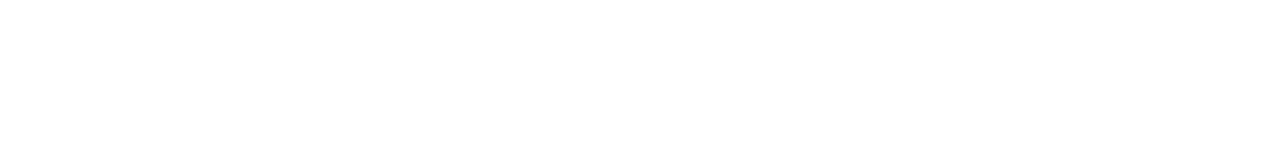
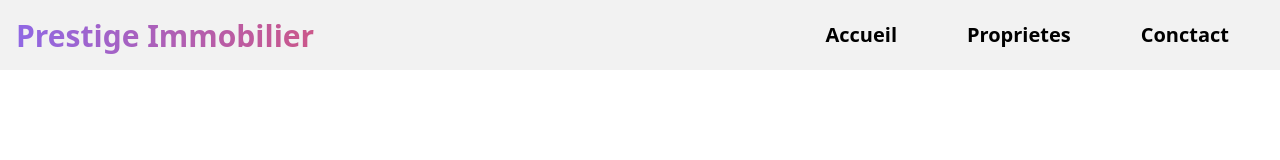
Before and after one commit to BAH1GIT/location_maison, a plain HTML site: page index.html in a window 1280 px wide. Drawn offline with nearby package versions, Linux system fonts and the light colour scheme.

Commit message:
mise en place de la navbar

```diff
--- a/index.html
+++ b/index.html
@@ -17,8 +17,15 @@
 </head>
 
 <body>
-    <header class="bah">
-
+    <header class="bah d-flex px-3 justify-content-between align-items-center">
+        <div class="logo ">
+            Prestige Immobilier
+        </div>
+        <ul class="menu d-flex  mb-0 list-unstyled align-items-center">
+            <li class=" "><a class="text-decoration-none " href="">Accueil</a></li>
+            <li class=" "><a class="text-decoration-none " href="">Proprietes</a></li>
+            <li class=" "><a class="text-decoration-none " href="">Conctact</a></li>
+        </ul>
     </header>
     <main>
 
--- a/styles.css
+++ b/styles.css
@@ -1,9 +1,51 @@
-*{
+* {
     margin: 0;
     padding: 0;
     box-sizing: border-box;
 }
 
-body{
-     font-family: "Poppins", sans-serif;
+body {
+    font-family: "Poppins", sans-serif;
 }
+
+header {
+    height: 70px;
+    background: #f2f2f2;
+}
+
+.logo {
+    font-size: 30px;
+    font-weight: 700;
+    background: linear-gradient(to right, #9068e4, #cb578a);
+    -webkit-background-clip: text;
+    -webkit-text-fill-color: transparent;
+}
+
+.menu li{
+    padding:10px 20px ;
+    margin:0 15px;
+}
+.menu li a {
+    font-size: 20px;
+    font-weight: 600;
+    color: #000;
+
+}
+
+.menu li a:hover {
+      background: linear-gradient(to right, #9068e4, #cb578a);
+    -webkit-background-clip: text;
+    -webkit-text-fill-color: transparent;
+}
+
+@media(width<850px) {
+    .logo {
+        font-size: 17px;
+        font-weight: 500;
+    }
+
+    /* header ul li {
+        padding-left: 0.5rem;
+        padding-right: 0.5rem;
+    } */
+}
```
